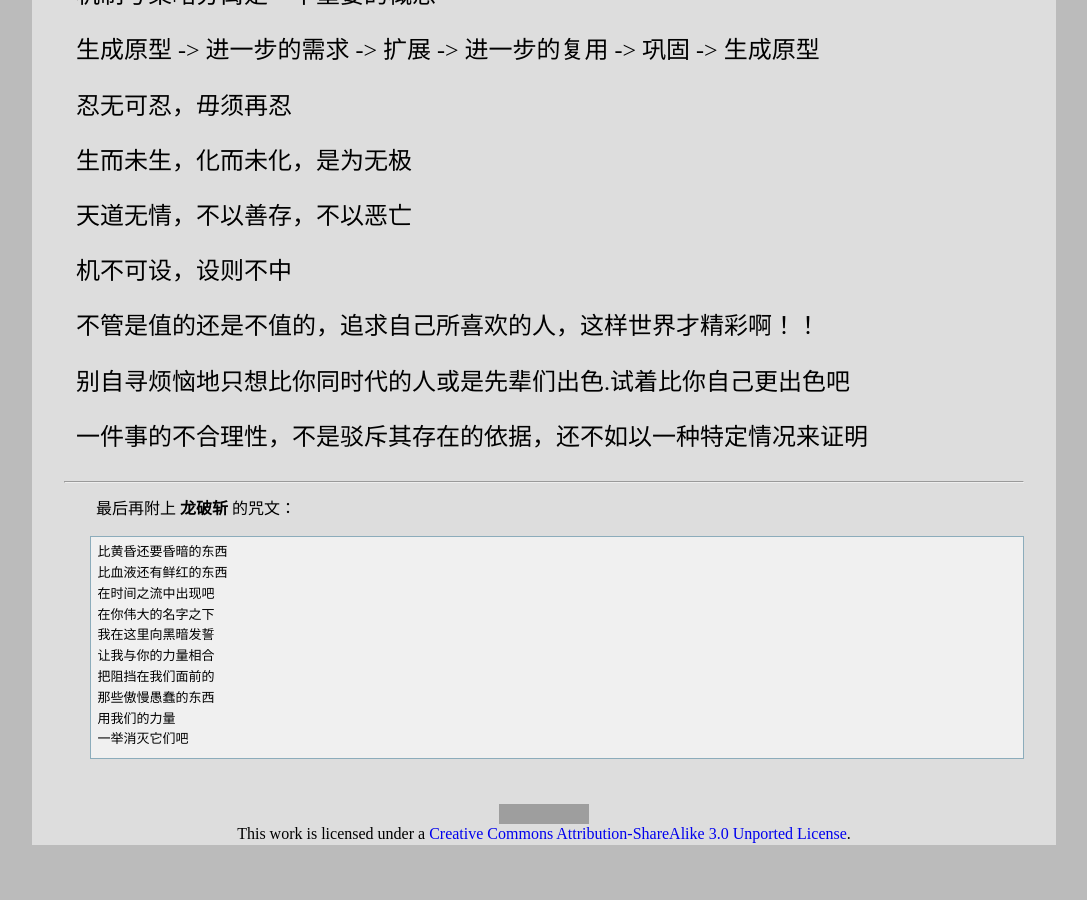
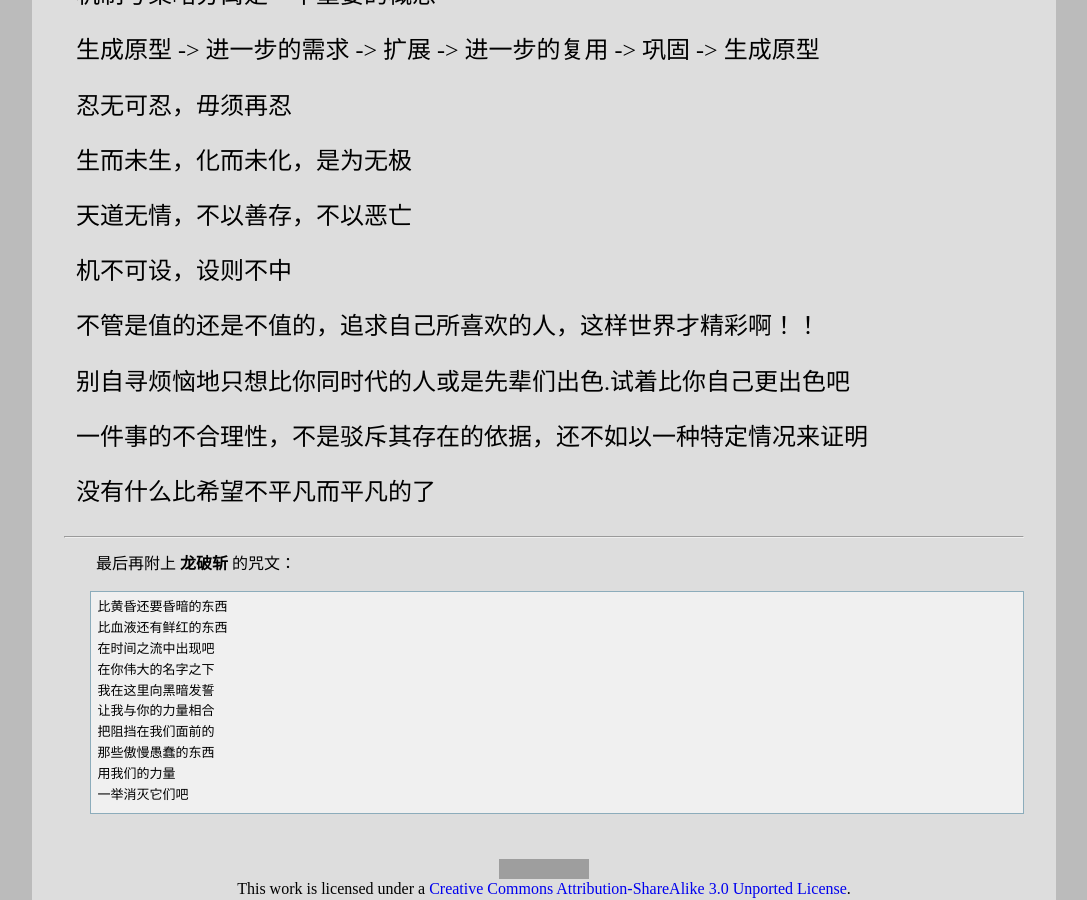
Before and after one commit to leiqin/leiqin.github.io, a Jekyll site: the page built from shoucang/revelation.markdown, in a window 1280 px wide and 900 px high, scrolled down 2872 px. Shown: the whole window, without its empty margins (96-1183 px from the left). Built offline with Jekyll 4.4.1, drawn with Linux system fonts in a browser that asks for light colours; nearby versions of some CDN libraries; comment, search, counter and statistics services are not loaded; before the commit the page ends 3717 px from its top, so only the background shows below that; grey boxes are pictures that could not be loaded.

Commit message:
添加克雷圣经

```diff
--- a/shoucang/revelation.markdown
+++ b/shoucang/revelation.markdown
@@ -166,6 +166,9 @@ title: 克雷圣经
 一件事的不合理性，不是驳斥其存在的依据，还不如以一种特定情况来证明
 :	电视剧 《犯罪心理》 第一季 第六集 5:30 原话 尼采 (PS: 是否存在是事实，是否合理只是我们人类的想法)
 
+没有什么比希望不平凡而平凡的了
+:	电视剧 《犯罪心理》 第一季 第六集 38:48 原话 莎士比亚
+
 * * *
 
 最后再附上 **龙破斩** 的咒文：
```
